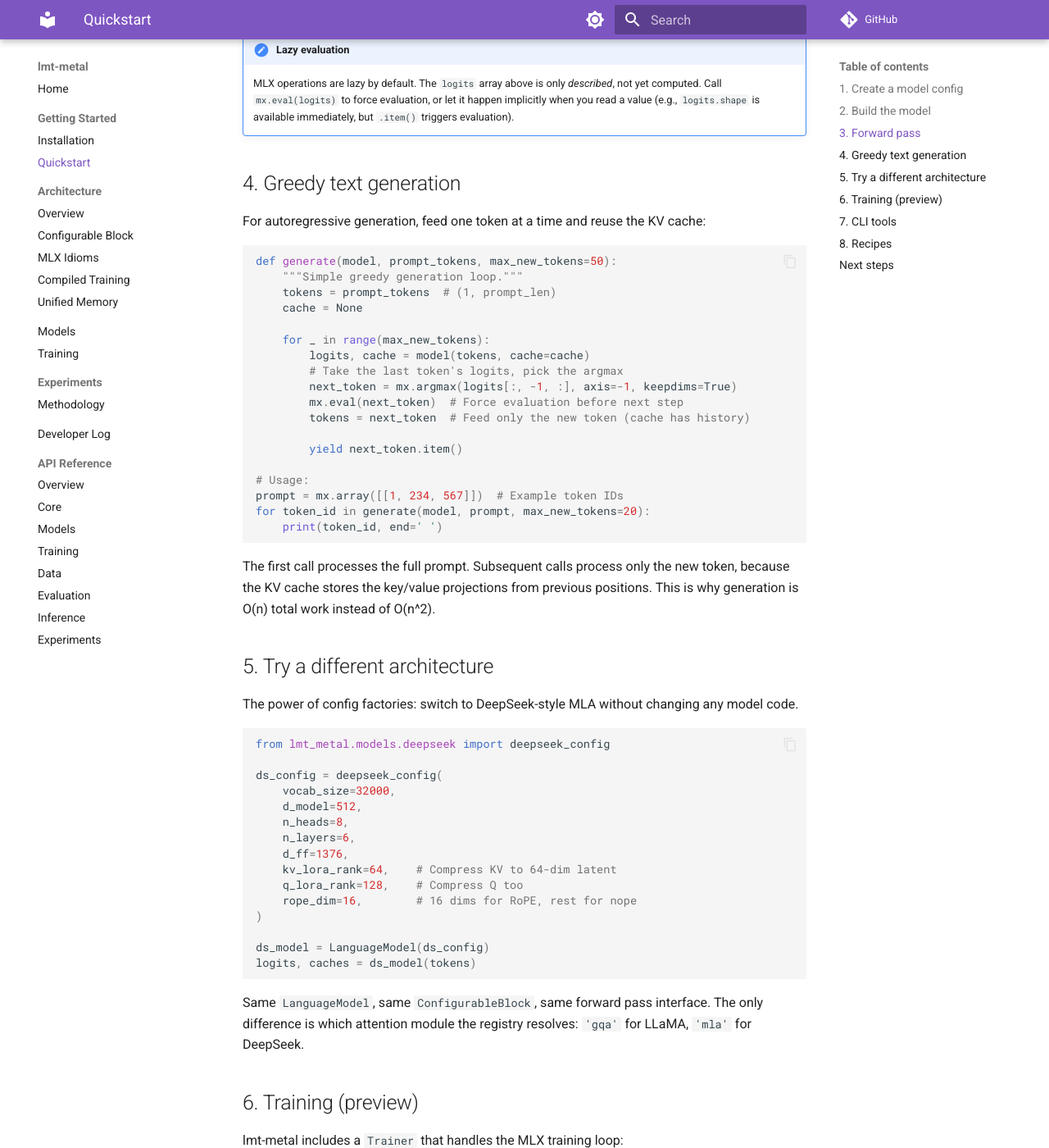
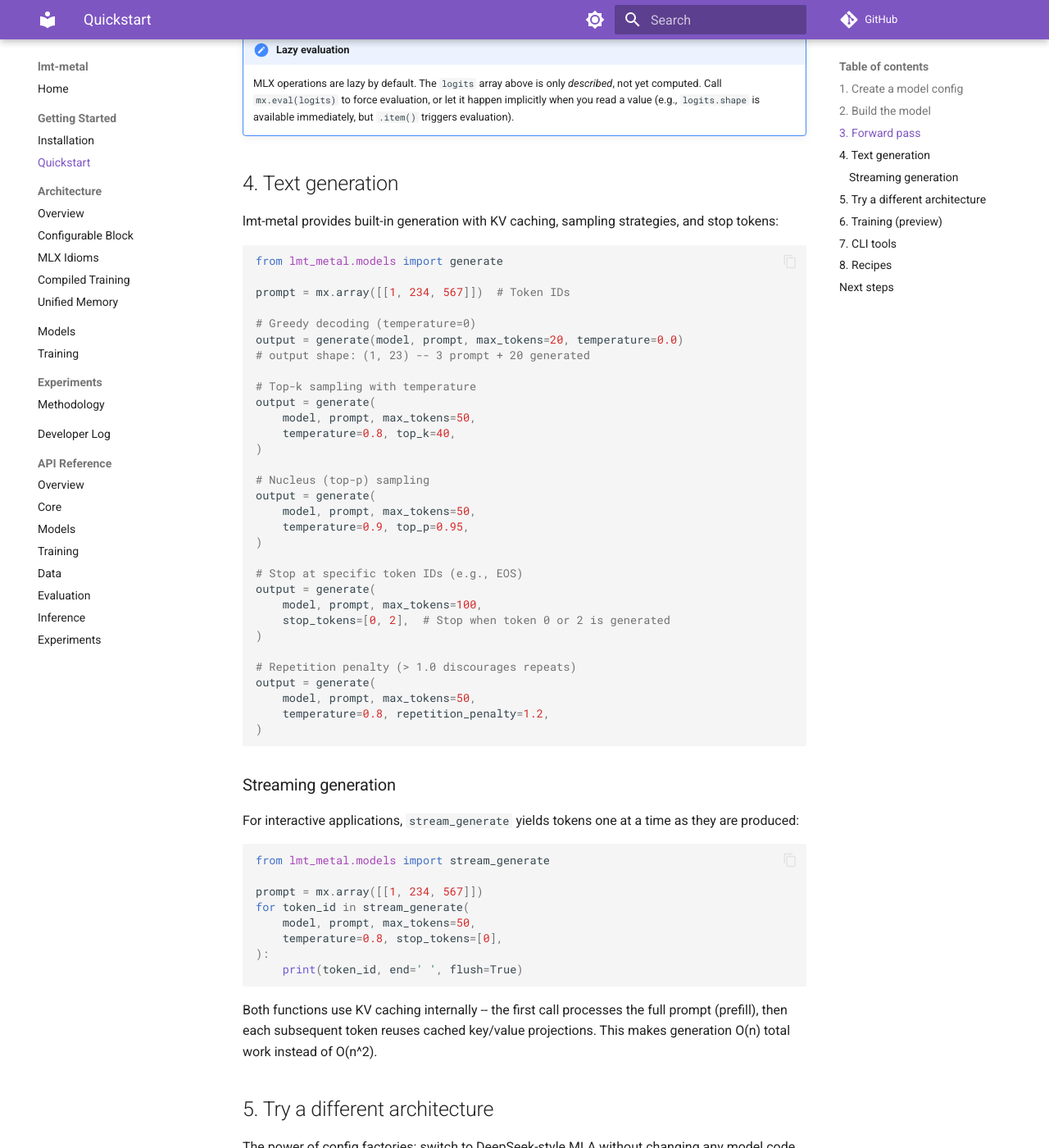
Before and after one commit to michaelellis003/lmxlab, an MkDocs documentation site: the page built from docs/getting-started/quickstart.md, in a window 1280 px wide and 1400 px high, scrolled down 2003 px. Shown: the whole window at 82% size. Built offline with MkDocs 1.6.1 and Material for MkDocs 9.7.7, drawn with Linux system fonts in a browser that asks for light colours; comment, search, counter and statistics services are not loaded.

Commit message:
docs: document generation features, callbacks, and pass@k (#38)
Update quickstart to use built-in generate/stream_generate instead of
manual generation loop. Add sampling options (top-k, top-p, temperature,
repetition penalty, stop tokens). Add Callbacks section to training docs
with ThroughputMonitor, EarlyStopping, MetricsLogger usage examples.
Expand eval API docs with separate entries for pass@k and evaluate_pass_at_k.

````diff
--- a/docs/getting-started/quickstart.md
+++ b/docs/getting-started/quickstart.md
@@ -103,36 +103,64 @@ happens on the GPU automatically.
     (e.g., `logits.shape` is available immediately, but `.item()` triggers
     evaluation).
 
-## 4. Greedy text generation
+## 4. Text generation
 
-For autoregressive generation, feed one token at a time and reuse the
-KV cache:
+lmt-metal provides built-in generation with KV caching, sampling strategies,
+and stop tokens:
 
 ```python
-def generate(model, prompt_tokens, max_new_tokens=50):
-    """Simple greedy generation loop."""
-    tokens = prompt_tokens  # (1, prompt_len)
-    cache = None
+from lmt_metal.models import generate
 
-    for _ in range(max_new_tokens):
-        logits, cache = model(tokens, cache=cache)
-        # Take the last token's logits, pick the argmax
-        next_token = mx.argmax(logits[:, -1, :], axis=-1, keepdims=True)
-        mx.eval(next_token)  # Force evaluation before next step
-        tokens = next_token  # Feed only the new token (cache has history)
+prompt = mx.array([[1, 234, 567]])  # Token IDs
 
-        yield next_token.item()
+# Greedy decoding (temperature=0)
+output = generate(model, prompt, max_tokens=20, temperature=0.0)
+# output shape: (1, 23) -- 3 prompt + 20 generated
 
-# Usage:
-prompt = mx.array([[1, 234, 567]])  # Example token IDs
-for token_id in generate(model, prompt, max_new_tokens=20):
-    print(token_id, end=' ')
+# Top-k sampling with temperature
+output = generate(
+    model, prompt, max_tokens=50,
+    temperature=0.8, top_k=40,
+)
+
+# Nucleus (top-p) sampling
+output = generate(
+    model, prompt, max_tokens=50,
+    temperature=0.9, top_p=0.95,
+)
+
+# Stop at specific token IDs (e.g., EOS)
+output = generate(
+    model, prompt, max_tokens=100,
+    stop_tokens=[0, 2],  # Stop when token 0 or 2 is generated
+)
+
+# Repetition penalty (> 1.0 discourages repeats)
+output = generate(
+    model, prompt, max_tokens=50,
+    temperature=0.8, repetition_penalty=1.2,
+)
 ```
 
-The first call processes the full prompt. Subsequent calls process only the
-new token, because the KV cache stores the key/value projections from
-previous positions. This is why generation is O(n) total work instead of
-O(n^2).
+### Streaming generation
+
+For interactive applications, `stream_generate` yields tokens one at a
+time as they are produced:
+
+```python
+from lmt_metal.models import stream_generate
+
+prompt = mx.array([[1, 234, 567]])
+for token_id in stream_generate(
+    model, prompt, max_tokens=50,
+    temperature=0.8, stop_tokens=[0],
+):
+    print(token_id, end=' ', flush=True)
+```
+
+Both functions use KV caching internally -- the first call processes the
+full prompt (prefill), then each subsequent token reuses cached key/value
+projections. This makes generation O(n) total work instead of O(n^2).
 
 ## 5. Try a different architecture
 
````
Also changed, not shown: docs/api/eval.md (+13 -2 lines), docs/training/index.md (+43 -0 lines).
